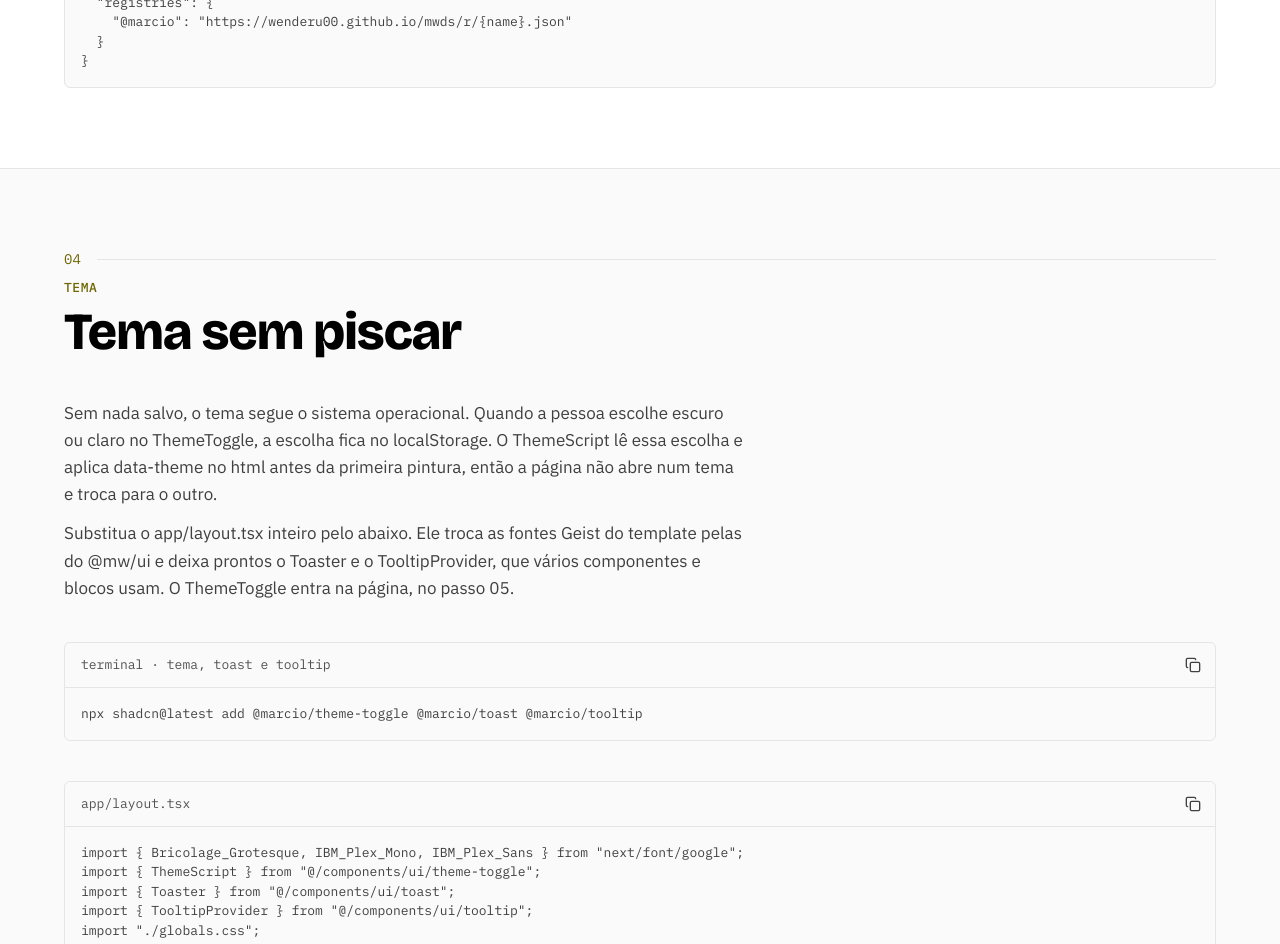
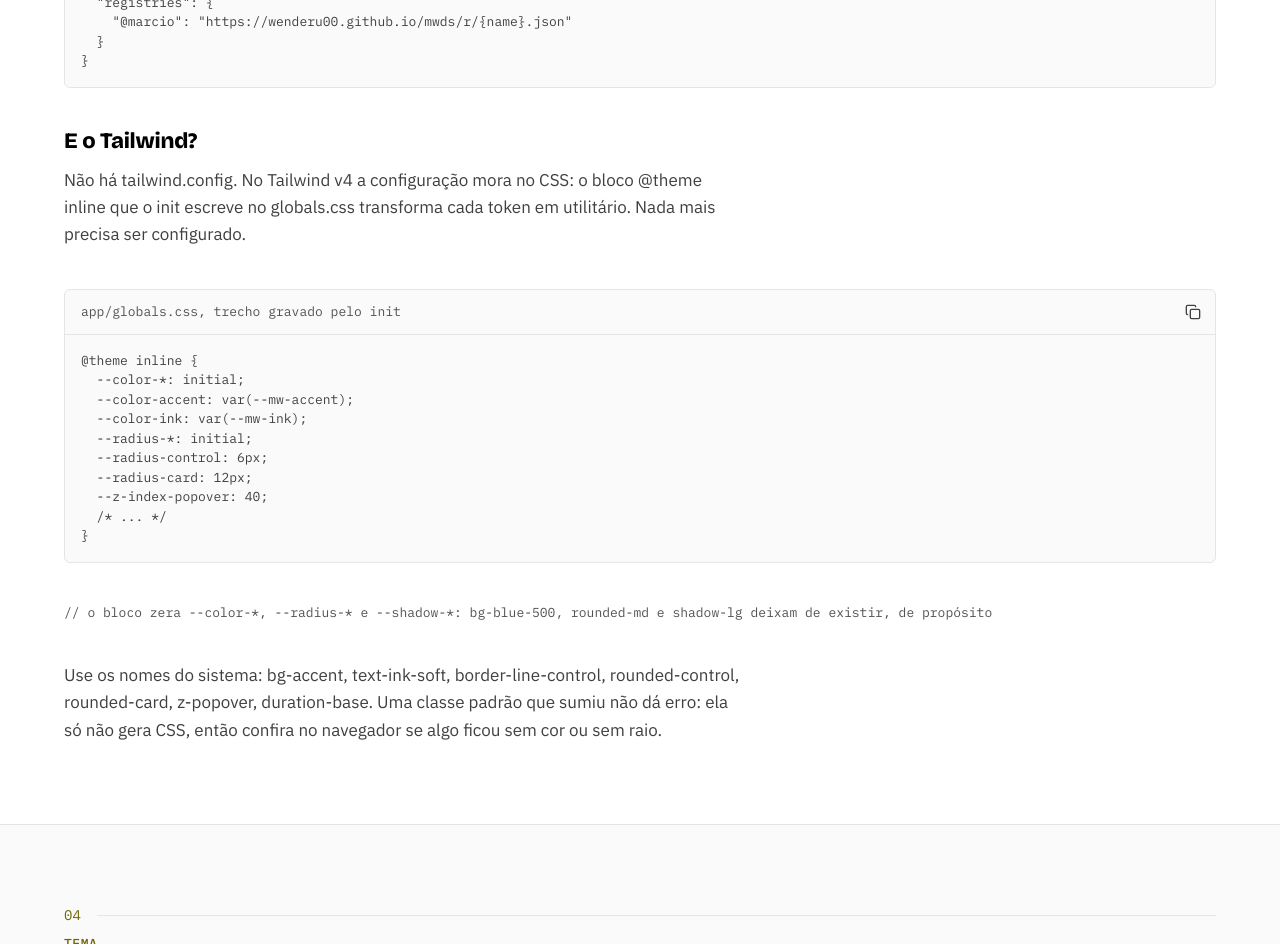
Before and after one commit to wenderu00/mwds, a Next.js app: page /primeiros-passos in a window 1280 px wide. Shown: the part 2260-3204 px from the top of the page. Built offline with nearby package versions, Linux system fonts and the light colour scheme.

Commit message:
Explica o Tailwind v4 nos primeiros passos e documenta os pontos de corte dos componentes
Co-Authored-By: Claude Opus 5.5 <noreply@anthropic.com>
Claude-Session: https://claude.ai/code/session_014h8iASQ5Q6hyWNCBh9sQad

```diff
--- a/app/_fundacao/layout.tsx
+++ b/app/_fundacao/layout.tsx
@@ -3,10 +3,16 @@ import { FoundationSection, SpecTable, ThemePair } from "../_docs/section";
 
 const breakpoints = [
   ["sm", "640px", "formulários passam a duas colunas"],
-  ["md", "768px", "exemplos lado a lado, tabelas completas"],
-  ["lg", "1024px", "barra lateral fixa, pares de painéis em duas colunas"],
-  ["xl", "1280px", "sem mudança de layout; o conteúdo para em 1200px"],
+  ["md", "768px", "exemplos lado a lado, tabelas completas; a Navbar mostra os links"],
+  ["lg", "1024px", "AppShell com barra lateral fixa, pares de painéis em duas colunas"],
+  ["xl", "1280px", "o menu deste site sai do painel e vai para o cabeçalho; o conteúdo para em 1200px"],
   ["2xl", "1536px", "sem mudança de layout"],
+];
+
+const cutoffs = [
+  ["AppShell", "abaixo de lg (1024px)", "a barra lateral vira Sheet, aberta pelo botão de menu no cabeçalho"],
+  ["Navbar", "abaixo de md (768px)", "os links vão para um Sheet aberto pelo botão de menu"],
+  ["Cabeçalho deste site", "abaixo de xl (1280px)", "a navegação e o ThemeToggle vão para o menu"],
 ];
 
 const widths = [
@@ -48,6 +54,8 @@ export function LayoutSection() {
         <div className="flex flex-col gap-3">
           <CodeComment>breakpoints</CodeComment>
           <SpecTable head={["prefixo", "a partir de", "o que muda"]} rows={breakpoints} />
+          <CodeComment>pontos de corte dos componentes</CodeComment>
+          <SpecTable head={["componente", "quando", "o que acontece"]} rows={cutoffs} />
         </div>
         <div className="flex flex-col gap-6">
           <div className="flex flex-col gap-3">
--- a/app/primeiros-passos/page.tsx
+++ b/app/primeiros-passos/page.tsx
@@ -87,6 +87,17 @@ const themeOverrideCode = `:root {
   --mw-ease-standard: cubic-bezier(0.4, 0, 0.2, 1);
 }`;
 
+const themeInlineCode = `@theme inline {
+  --color-*: initial;
+  --color-accent: var(--mw-accent);
+  --color-ink: var(--mw-ink);
+  --radius-*: initial;
+  --radius-control: 6px;
+  --radius-card: 12px;
+  --z-index-popover: 40;
+  /* ... */
+}`;
+
 const manualCss = `@import "tailwindcss";
 @import "./tokens.css";`;
 
@@ -155,6 +166,21 @@ export default function GettingStartedPage() {
             <p>É este trecho, gravado pelo init no components.json, que faz os comandos com @marcio/ funcionarem nos próximos passos:</p>
           </div>
           <CodeBlock title="components.json" code={registriesCode} />
+          <div className="flex max-w-measure flex-col gap-3 text-ink-soft">
+            <h3 className="font-display text-display-sm font-extrabold text-ink">E o Tailwind?</h3>
+            <p>
+              Não há tailwind.config. No Tailwind v4 a configuração mora no CSS: o bloco @theme inline que o init escreve no globals.css transforma cada token em
+              utilitário. Nada mais precisa ser configurado.
+            </p>
+          </div>
+          <CodeBlock title="app/globals.css, trecho gravado pelo init" code={themeInlineCode} />
+          <CodeComment>
+            o bloco zera --color-*, --radius-* e --shadow-*: bg-blue-500, rounded-md e shadow-lg deixam de existir, de propósito
+          </CodeComment>
+          <p className="max-w-measure text-ink-soft">
+            Use os nomes do sistema: bg-accent, text-ink-soft, border-line-control, rounded-control, rounded-card, z-popover, duration-base. Uma classe padrão que
+            sumiu não dá erro: ela só não gera CSS, então confira no navegador se algo ficou sem cor ou sem raio.
+          </p>
         </FoundationSection>
 
         <FoundationSection
```
Also changed, not shown: 2 other files (tests, documents, lock files or other folders).
